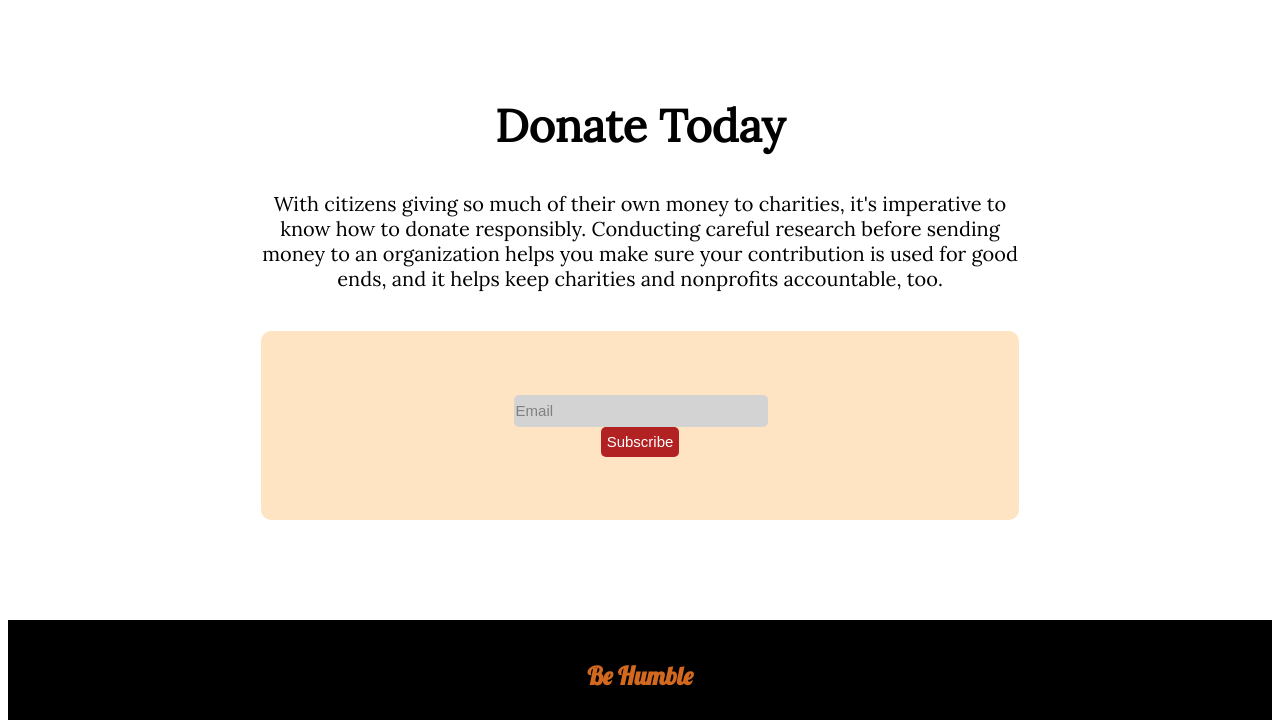
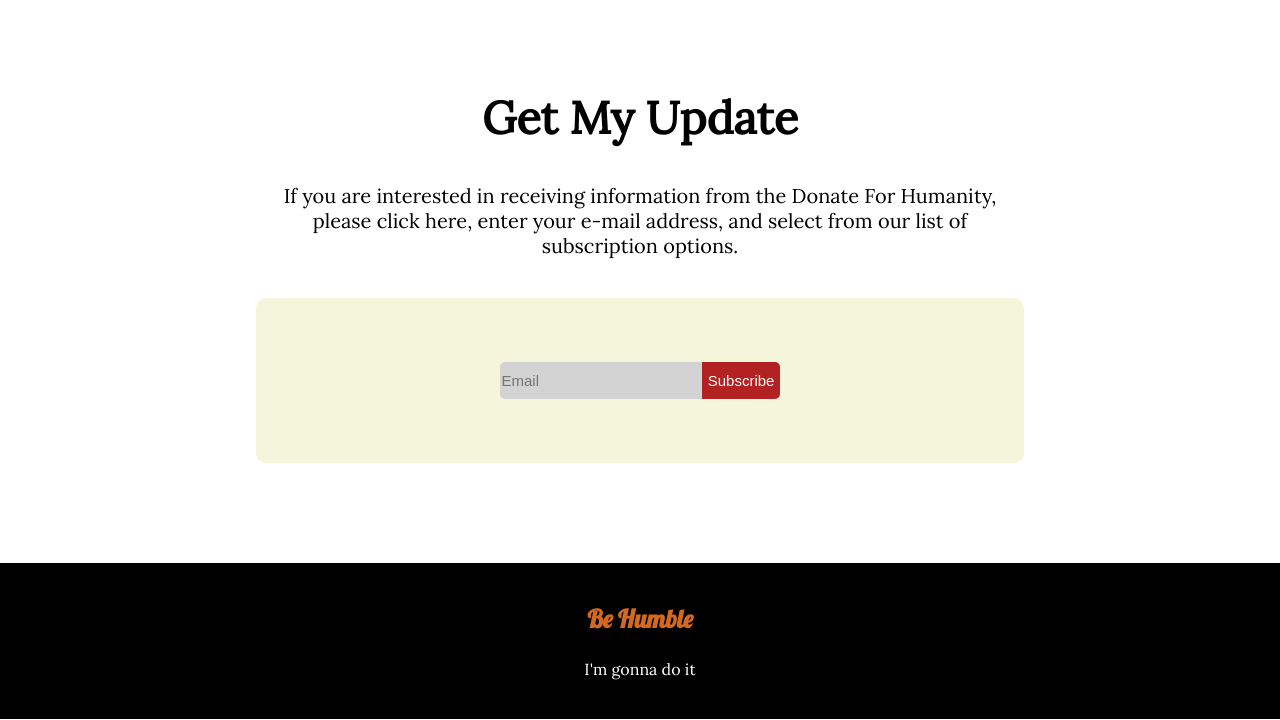
Before and after one commit to S-M-ZUBAYER/Donate-For-Humanity, a plain HTML site: page index.html in a window 1280 px wide. Shown: the part 2021-2741 px from the top of the page. Drawn offline with Linux system fonts and the light colour scheme.

Commit message:
update section added

```diff
--- a/index.html
+++ b/index.html
@@ -94,14 +94,13 @@
 
     <section class="update_section">
         <div class="donate_contribution">
-            <h1>Donate Today</h1>
-            <P>With citizens giving so much of their own money to charities, it's imperative to know how to donate
-                responsibly. Conducting careful research before sending money to an organization helps you make sure
-                your
-                contribution is used for good ends, and it helps keep charities and nonprofits accountable, too.</P>
+            <h1>Get My Update</h1>
+            <P>If you are interested in receiving information from the Donate For Humanity, please click here, enter
+                your e-mail
+                address, and select from our list of subscription options.</P>
         </div>
         <div class="update_block">
-            <input id="Email" type="Email" name="Email" value="Email">
+            <input id="Email" type="Email" placeholder="Email">
             <button id="subscribe_btn">Subscribe</button>
 
         </div>
--- a/style.css
+++ b/style.css
@@ -1,6 +1,8 @@
 /* link-up google font with css */
 body {
     font-family: 'Lora', serif;
+    padding: 0;
+    margin: 0;
 }
 
 /* Display section */
@@ -127,8 +129,8 @@ body {
 .update_block {
     text-align: center;
     margin: 40px 20%;
-    padding: 5% 20%;
-    background-color: bisque;
+    padding: 5% 10%;
+    background-color: beige;
     border-radius: 10px;
 
 }
@@ -137,21 +139,23 @@ body {
     font-size: 15px;
     color: gray;
     background-color: lightgray;
-    border-radius: 5px;
+    border-radius: 5px 0 0 5px;
     border: none;
-    width: 250px;
-    height: 30px;
+    width: 200px;
+    height: 35px;
     font-size: 15px;
+    margin-right: -3px;
 }
 
 #subscribe_btn {
     background-color: firebrick;
     color: white;
     border: none;
-    border-radius: 5px;
-    width: 1250x;
-    height: 30px;
+    border-radius: 0 5px 5px 0;
+    width: 150x;
+    height: 37px;
     font-size: 15px;
+    margin-left: -3px;
 }
 
 #footer {
```
